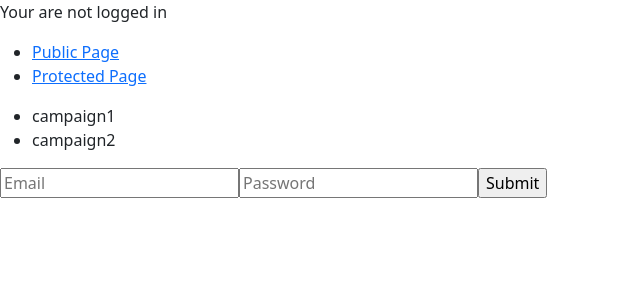
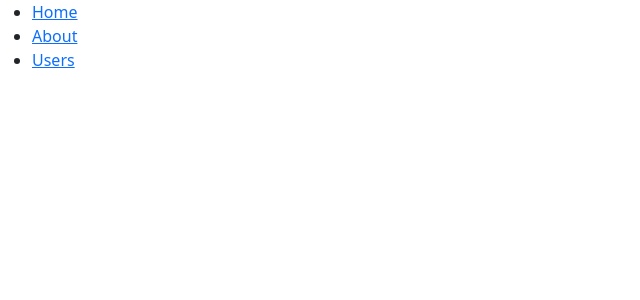
Before and after one commit to JohnbelMDev/Promise, a React (Create React App) app in the folder frontend/: page / in a window 1280 px wide. Shown: the top 300 px of the page, without its empty margins (0-640 px from the left). Built offline with nearby package versions, Linux system fonts and the light colour scheme.

Commit message:
add route

```diff
--- a/frontend/src/App.js
+++ b/frontend/src/App.js
@@ -1,30 +1,24 @@
 
 import React from 'react'
 import { BrowserRouter as  Route } from 'react-router-dom';
+import Router from "./Components/Router/Router.js";
 import Login from "./Components/Login/Login.js";
 import CampaignForm from "./Components/Campaignform/Campaignform.js";
 
- function CampaignList(){
-   const campaigns = ["campaign1", "campaign2"];
-   return(
-      <>
-      <ul>
-        {campaigns.map(c => <li>{c}</li>)}
-      </ul>
-  </>
-   );
- }
+//  function CampaignList(){
+//    const campaigns = ["campaign1", "campaign2"];
+//    return(
+//       <>
+//       <ul>
+//         {campaigns.map(c => <li>{c}</li>)}
+//       </ul>
+//   </>
+//    );
+//  }
 function App() {
   return(
-    <>
-  <Route exact path="/login">
-  <Login />
-  <CampaignList/>
-</Route>
-<Route exact path="/campaignForm">
-  <CampaignForm />
-</Route>
-</>
+
+   <Router> </Router>
 
   )
 }
--- a/frontend/src/Components/Campaignform/Campaignform.js
+++ b/frontend/src/Components/Campaignform/Campaignform.js
@@ -24,4 +24,8 @@ function CampaignForm() {
   );
 }
 
+
+
+
+
 export default CampaignForm;
--- a/frontend/src/Components/Router/Router.js
+++ b/frontend/src/Components/Router/Router.js
@@ -0,0 +1,45 @@
+import React from "react";
+import {
+  BrowserRouter as Router,
+  Switch,
+  Route,
+  Link
+} from "react-router-dom";
+import CampaignForm from "../Campaignform/Campaignform";
+import Login from "../Login/Login";
+
+export default function RouterComponenet() {
+  return (
+    <Router>
+      <div>
+        <nav>
+          <ul>
+            <li>
+              <Link to="/">Home</Link>
+            </li>
+            <li>
+              <Link to="/Campaignform">About</Link>
+            </li>
+            <li>
+              <Link to="/Login">Users</Link>
+            </li>
+          </ul>
+        </nav>
+
+        {/* A <Switch> looks through its children <Route>s and
+            renders the first one that matches the current URL. */}
+        <Switch>
+          <Route path="/Campaignform">
+            <CampaignForm />
+          </Route>
+          <Route path="/Login">
+            <Login />
+          </Route>
+          <Route path="/Campaignform">
+            <CampaignForm />
+          </Route>
+        </Switch>
+      </div>
+    </Router>
+  );
+}
```
